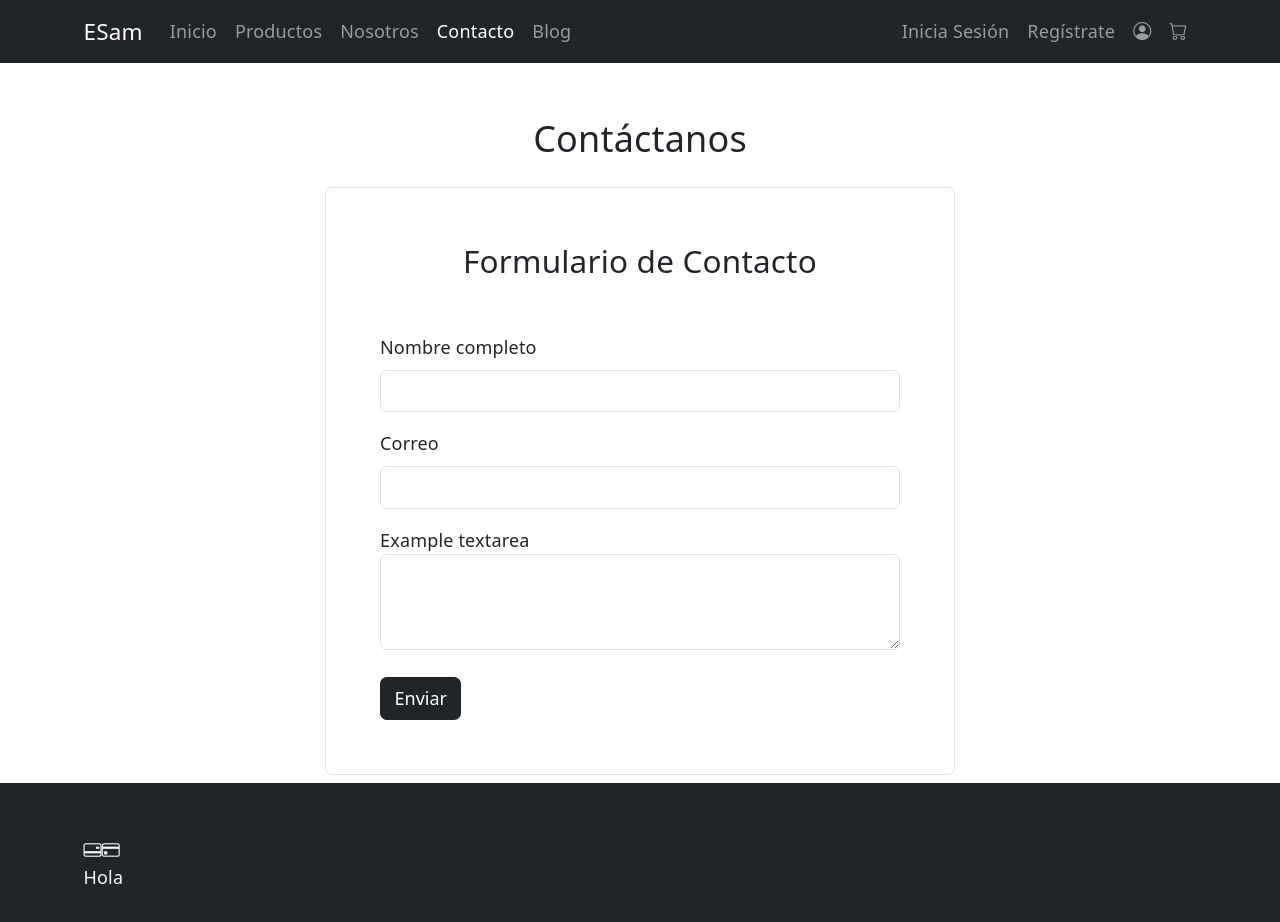
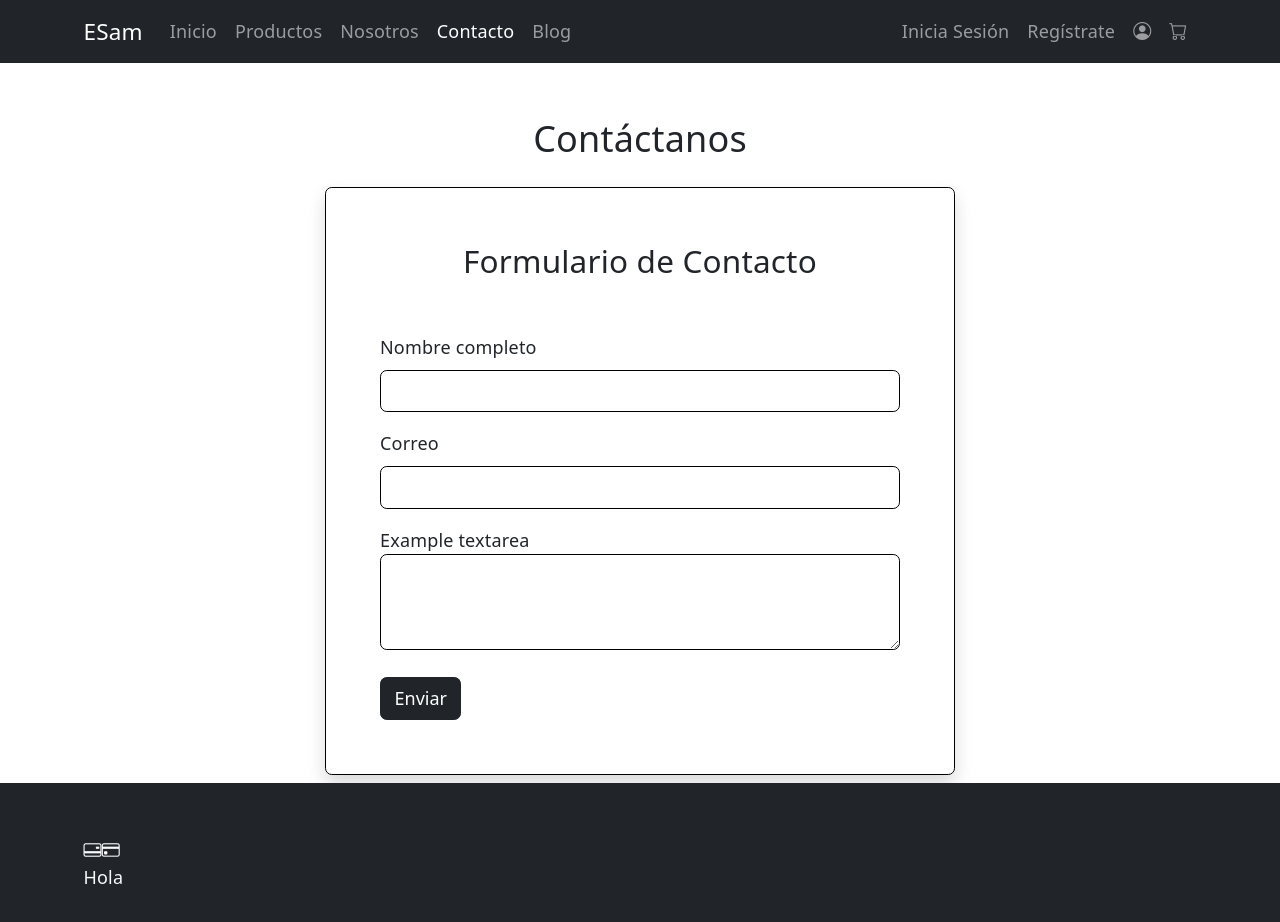
Before and after one commit to MadoScientista/eSam, a React (Vite) app: page /contacto in a window 1280 px wide. Shown: the top 922 px of the page. Built offline with nearby package versions, Linux system fonts and the light colour scheme.

Commit message:
Cambio en borde y sombra de formularios

```diff
--- a/src/components/ContactForm.jsx
+++ b/src/components/ContactForm.jsx
@@ -2,20 +2,20 @@
 
 export function ContactForm(){
     return(
-        <div className="register-form border p-5 rounded-2">
+        <div className="register-form border border-black p-5 rounded-2 shadow">
             <form>
                 <div className="h3 mb-5 text-center">Formulario de Contacto</div>
                 <div className="mb-3">
-                    <label for="exampleInputEmail1" className="form-label">Nombre completo</label>
-                    <input type="text" className="form-control" id="userFullName" aria-describedby="emailHelp"/>
+                    <label htmlFor="exampleInputEmail1" className="form-label">Nombre completo</label>
+                    <input type="text" className="form-control border-black" id="userFullName" aria-describedby="emailHelp"/>
                 </div>
                 <div className="mb-3">
-                    <label for="exampleInputEmail1" className="form-label">Correo</label>
-                    <input type="email" className="form-control" id="userEmail" aria-describedby="emailHelp"/>
+                    <label htmlFor="exampleInputEmail1" className="form-label">Correo</label>
+                    <input type="email" className="form-control border-black" id="userEmail" aria-describedby="emailHelp"/>
                 </div>
                  <div className="form-group">
-                    <label for="userMessage">Example textarea</label>
-                    <textarea className="form-control" id="userMessage" rows="3"></textarea>
+                    <label htmlFor="userMessage">Example textarea</label>
+                    <textarea className="form-control border-black" id="userMessage" rows="3"></textarea>
                 </div>
                 <button type="submit" className="btn btn-dark mt-4">Enviar</button>
             </form>
--- a/src/components/LoginForm.jsx
+++ b/src/components/LoginForm.jsx
@@ -47,14 +47,14 @@ export function LoginForm(){
     }
 
     return (
-        <div className="login-form border p-5 rounded-2 mb-5">
+        <div className="login-form border border-black p-5 rounded-2 mb-5 shadow">
             <form onSubmit={handleSubmit}>
                 <div className="h3">Inicio de Sesión</div>
                 <div className="mb-3">
                     <label htmlFor="email" className="form-label">Correo</label>
                     <input
                         type="email"
-                        className="form-control"
+                        className="form-control border-black"
                         name="email"
                         maxLength={100} // Longitud máxma 100 caracteres
                         required        // Correo requerido
@@ -65,7 +65,7 @@ export function LoginForm(){
                     <label htmlFor="exampleInputPassword1" className="form-label">Contraseña</label>
                     <input
                         type="password"
-                        className="form-control"
+                        className="form-control border-black"
                         name="password"
                         minLength={4}   // Longitud mínima 4 caracteres
                         maxLength={10}  // Longitud máxima 10 caracteres
```
